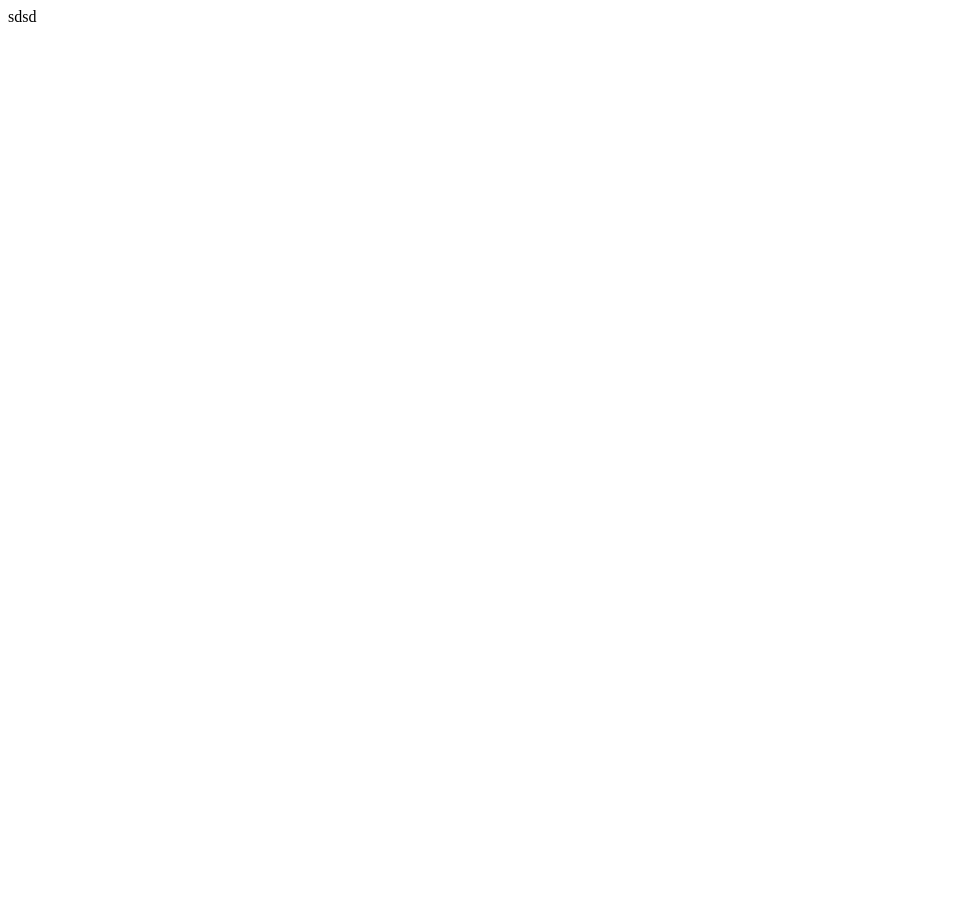
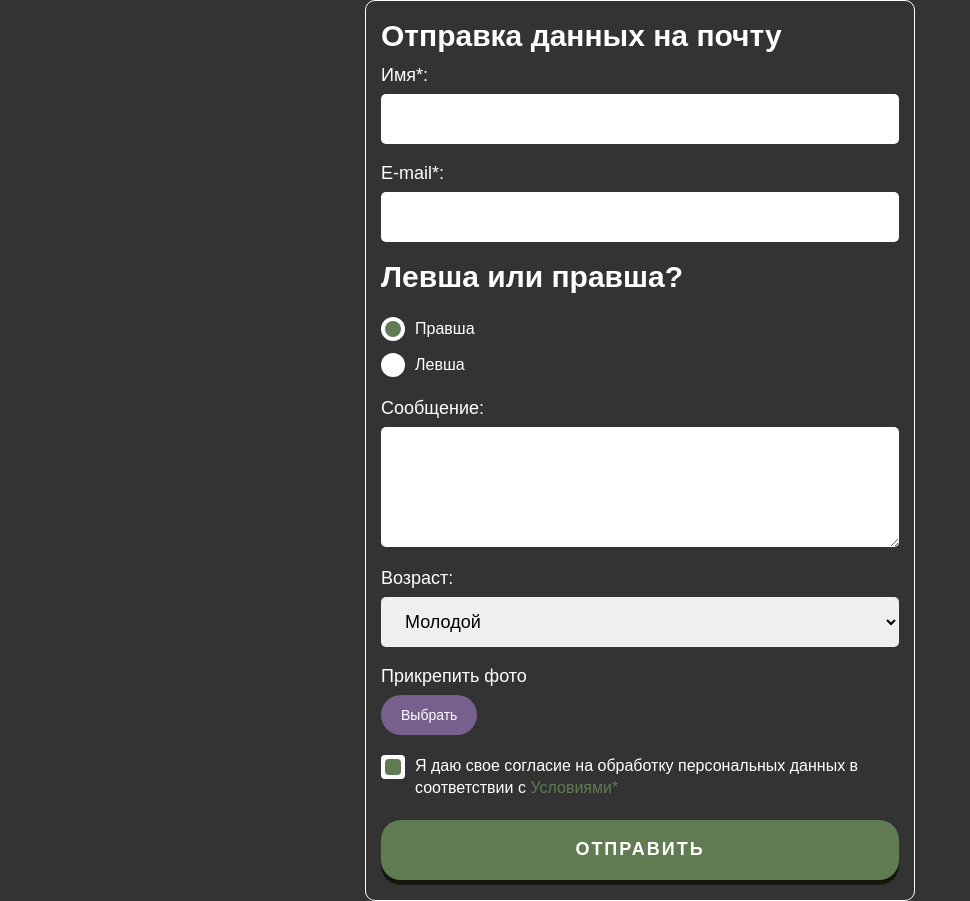
Before and after one commit to alexNov86/form_send_by_mail, a plain HTML site: page index.html in a window 1280 px wide. Shown: the whole page, without its empty margins (0-970 px from the left). Before the commit the page ends 800 px from the top, so only its background shows below. Drawn offline with Linux system fonts and the light colour scheme.

Commit message:
Second commit

```diff
--- a/css/style.css
+++ b/css/style.css
@@ -0,0 +1,230 @@
+/* Easy reset style */
+*,
+*::before,
+*::after {
+  padding: 0;
+  margin: 0;
+  border: 0;
+  box-sizing: border-box;
+  -webkit-box-sizing: border-box;
+}
+html,
+body {
+  height: 100%;
+  background-color: #333;
+  font-family: Arial, Helvetica, sans-serif;
+  font-size: 14px;
+  line-height: 1;
+}
+/* END easy reset style */
+.wrapper {
+  min-height: 100%;
+  display: flex;
+  justify-content: center;
+  align-items: center;
+}
+.form {
+  max-width: 550px;
+  margin: 0px auto;
+  color: #fff;
+  padding: 20px 15px;
+  border: 1px solid #fff;
+  border-radius: 10px;
+}
+.form * {
+  outline: none;
+}
+.form__body {
+}
+.form__title {
+  font-size: 30px;
+  font-weight: 700;
+  margin: 0px 0px 15px 0px;
+  /* text-align: center; */
+}
+.form__item {
+  margin: 0px 0px 20px 0px;
+}
+.form__label {
+  font-size: 18px;
+  display: block;
+  margin: 0px 0px 10px 0px;
+}
+.form__input {
+  height: 50px;
+  padding: 0px 20px;
+  border-radius: 5px;
+  width: 100%;
+  font-size: 18px;
+  transition: all 0.5s ease 0s;
+}
+
+.form__input:focus {
+  box-shadow: 0 0 15px #617c52;
+}
+
+.form__input._error {
+  box-shadow: 0 0 15px red;
+}
+
+textarea.form__input {
+  min-height: 120px;
+  resize: vertical;
+  padding: 20px;
+}
+.options {
+  padding: 10px 0px 0px 0px;
+}
+.options__item {
+  margin: 0px 0px 10px 0px;
+}
+.options__input {
+  display: none;
+}
+.options__label {
+  font-size: 16px;
+  display: inline-flex;
+  line-height: 140%;
+  align-items: center;
+  position: relative;
+  cursor: pointer;
+}
+
+.options__input:checked + .options__label::after {
+  transform: scale(1);
+}
+
+.options__label::before {
+  content: "";
+  flex: 0 0 24px;
+  align-self: flex-start;
+  height: 24px;
+  background-color: #fff;
+  border-radius: 50%;
+  margin: 0px 10px 0px 0px;
+}
+.options__label::after {
+  content: "";
+  position: absolute;
+  top: 4px;
+  left: 4px;
+  width: 16px;
+  height: 16px;
+  background-color: #617c52;
+  border-radius: 50%;
+  transform: scale(0);
+  transition: transform 0.5s ease 0s;
+}
+.select {
+  height: 50px;
+  width: 100%;
+  border-radius: 5px;
+  font-size: 18px;
+  padding: 0px 20px;
+  /* cursor: pointer; */
+}
+.file {
+}
+.file__item {
+  position: relative;
+}
+.file__input {
+  position: absolute;
+  top: 0;
+  left: 0;
+  width: 100%;
+  height: 100%;
+  opacity: 0;
+  font-size: 0;
+  cursor: pointer;
+}
+.file__button {
+  display: inline-flex;
+  min-height: 40px;
+  border-radius: 30px;
+  justify-content: center;
+  align-items: center;
+  background-color: #77608d;
+  padding: 0px 20px;
+}
+.file__preview {
+  display: inline-block;
+  max-width: 100px;
+  padding: 0px 20px;
+}
+
+.file__preview img {
+  max-width: 100%;
+}
+
+.checkbox {
+}
+.checkbox__input {
+  display: none;
+}
+.checkbox__input:checked + .checkbox__label::after {
+  transform: scale(1);
+}
+.checkbox__label {
+  font-size: 16px;
+  line-height: 140%;
+  display: inline-flex;
+  align-items: center;
+  position: relative;
+  cursor: pointer;
+}
+.checkbox__label::before {
+  content: "";
+  flex: 0 0 24px;
+  align-self: flex-start;
+  height: 24px;
+  background-color: #fff;
+  border-radius: 4px;
+  margin: 0px 10px 0px 0px;
+}
+.checkbox__label::after {
+  content: "";
+  width: 16px;
+  height: 16px;
+  position: absolute;
+  top: 4px;
+  left: 4px;
+  background-color: #617c52;
+  border-radius: 4px;
+  transform: scale(0);
+  transition: transform 0.5s ease 0s;
+}
+
+.checkbox__label a {
+  color: #617c52;
+  text-decoration: none;
+}
+
+.form__button {
+  width: 100%;
+  display: flex;
+  justify-content: center;
+  align-items: center;
+  min-height: 60px;
+  background-color: #617c52;
+  color: #fff;
+  font-size: 18px;
+  font-weight: 700;
+  text-transform: uppercase;
+  letter-spacing: 2px;
+  cursor: pointer;
+  border-radius: 20px;
+  box-shadow: 0 5px 0 #121810;
+  transition: background-color 0.5s ease 0s;
+  position: relative;
+  top: 0;
+}
+
+.form__button:hover {
+  background-color: #3b4b32;
+}
+
+.form__button:active {
+  top: 3px;
+  box-shadow: 0px 2px 0 #333;
+}
--- a/index.html
+++ b/index.html
@@ -8,7 +8,65 @@
     <title>Стилизация и отправка формы</title>
   </head>
   <body>
-    sdsd
+    <div class="wrapper">
+      <div class="form">
+        <form action="#" id="form" class="form__body">
+          <h1 class="form__title">Отправка данных на почту</h1>
+          <div class="form__item">
+            <label for="formName" class="form__label">Имя*:</label>
+            <input id="formName" name="name" type="text" class="form__input _req" />
+          </div>
+          <div class="form__item">
+            <label for="formEmail" class="form__label">E-mail*:</label>
+            <input id="formEmail" name="email" type="text" class="form__input _req _email" />
+          </div>
+          <div class="form__item">
+            <div class="form__title">Левша или правша?</div>
+            <div class="options">
+              <div class="options__item">
+                <input id="formRightHanded" checked type="radio" value="right" name="hand" class="options__input" />
+                <label for="formRightHanded" class="options__label"><span>Правша</span></label>
+              </div>
+              <div class="options__item">
+                <input id="formLeftHanded" type="radio" value="left" name="hand" class="options__input" />
+                <label for="formLeftHanded" class="options__label"><span>Левша</span></label>
+              </div>
+            </div>
+          </div>
+          <div class="form__item">
+            <label for="formMessage" class="form__label">Сообщение:</label>
+            <textarea name="message" id="formMessage" class="form__input"></textarea>
+          </div>
+          <div class="form__item">
+            <div class="form__label">Возраст:</div>
+            <select name="age" class="select">
+              <option value="от 18 до 25">Молодой</option>
+              <option value="от 25 до 45">Средний</option>
+              <option value="от 45">Старый</option>
+            </select>
+          </div>
+          <div class="form__item">
+            <div class="form__label">Прикрепить фото</div>
+            <div class="file">
+              <div class="file__item">
+                <input id="formImage" accept=".jpg, .png, .gif" type="file" name="image" class="file__input" />
+                <div class="file__button">Выбрать</div>
+                <div class="file__preview"></div>
+              </div>
+            </div>
+          </div>
+          <div class="form__item">
+            <div class="checkbox">
+              <input id="formAgreement" checked type="checkbox" name="agreement" class="checkbox__input _req" />
+              <label for="formAgreement" class="checkbox__label"
+                ><span>Я даю свое согласие на обработку персональных данных в соответствии с <a href="#">Условиями*</a></span></label
+              >
+            </div>
+          </div>
+          <button type="submit" class="form__button">Отправить</button>
+        </form>
+      </div>
+    </div>
     <script src="js/script.js"></script>
   </body>
 </html>
--- a/js/script.js
+++ b/js/script.js
@@ -0,0 +1,50 @@
+"use strict";
+
+document.addEventListener("DOMContentLoaded", function () {
+  const form = document.getElementById("form");
+  form.addEventListener("submit", formSend);
+
+  async function formSend(event) {
+    event.preventDefault();
+
+    let error = formValidate(form);
+  }
+
+  function formValidate(form) {
+    let error = 0;
+    let formRequired = document.querySelectorAll("._req");
+
+    for (let index = 0; index < formRequired.length; index++) {
+      const input = formRequired[index];
+      formRemoveError(input);
+
+      if (input.classList.contains("_email")) {
+        if (!emailVerification(input)) {
+          formAddError(input);
+          error++;
+        }
+      } else if (input.getAttribute("type") === "checkbox" && input.checked === false) {
+        formAddError(input);
+        error++;
+      } else {
+        if (input.value === "") {
+          formAddError(input);
+          error++;
+        }
+      }
+      console.log(error);
+    }
+  }
+
+  function formAddError(input) {
+    input.parentElement.classList.add("_error");
+    input.classList.add("_error");
+  }
+  function formRemoveError(input) {
+    input.parentElement.classList.remove("_error");
+    input.classList.remove("_error");
+  }
+  function emailVerification(input) {
+    return /^\w+([\.-]?\w+)*@\w+([\.-]?\w+)*(\.\w{2,8})+$/.test(input.value);
+  }
+});
```
